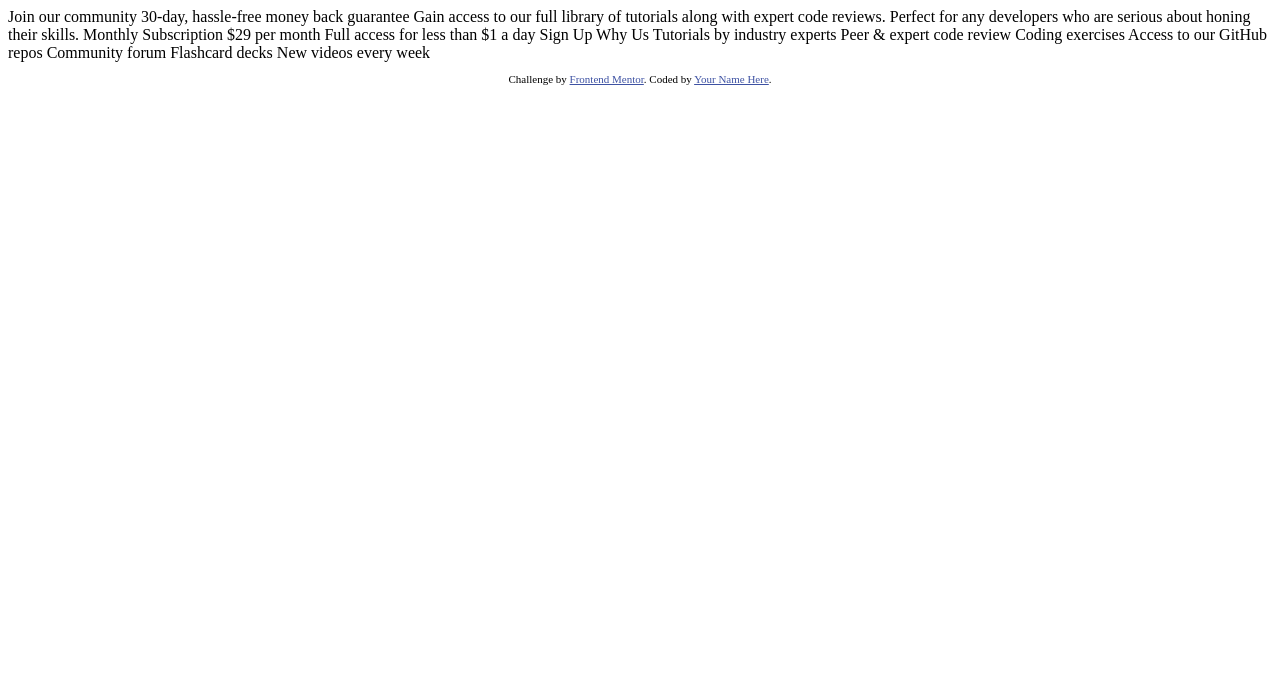
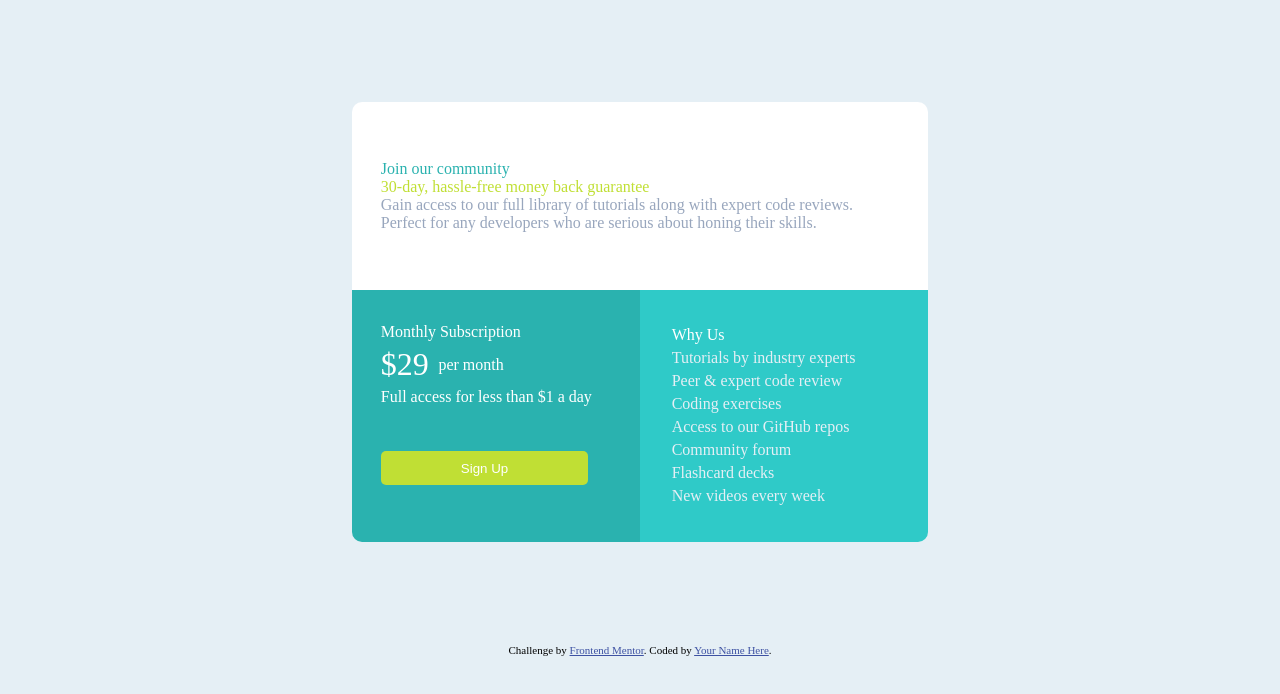
Before and after one commit to sugengpriyanto/single-price-grid, a plain HTML site: page index.html in a window 1280 px wide. Drawn offline with Linux system fonts and the light colour scheme.

Commit message:
layouting finish

```diff
--- a/index.html
+++ b/index.html
@@ -5,40 +5,46 @@
   <meta name="viewport" content="width=device-width, initial-scale=1.0"> <!-- displays site properly based on user's device -->
 
   <link rel="icon" type="image/png" sizes="32x32" href="./images/favicon-32x32.png">
+  <link rel="stylesheet" href="./style.css">
 
   <title>Frontend Mentor | Single Price Grid Component</title>
 
   <!-- Feel free to remove these styles or customise in your own stylesheet 👍 -->
-  <style>
-    .attribution { font-size: 11px; text-align: center; }
-    .attribution a { color: hsl(228, 45%, 44%); }
-  </style>
 </head>
 <body>
-  Join our community
+  <div class="container">
+    <div class="white-card">
+      <p style="color: hsl(179, 62%, 43%);">Join our community</p>
 
-  30-day, hassle-free money back guarantee
+      <p style="color: hsl(71, 73%, 54%);">30-day, hassle-free money back guarantee</p>
 
-  Gain access to our full library of tutorials along with expert code reviews.
-  Perfect for any developers who are serious about honing their skills.
+      <p style="color: hsl(218, 22%, 67%);">Gain access to our full library of tutorials along with expert code reviews.</p>
+      <p style="color: hsl(218, 22%, 67%);">Perfect for any developers who are serious about honing their skills.</p>
+    </div>
 
-  Monthly Subscription
+    <div class="darker-card">
+      <p>Monthly Subscription</p>
 
-  &dollar;29 per month
+      <p class="price"><span class="bigger">&dollar;29</span> per month</p>
 
-  Full access for less than &dollar;1 a day
+      <p>Full access for less than &dollar;1 a day</p>
 
-  Sign Up
+      <button>Sign Up</button>
 
-  Why Us
+    </div>
 
-  Tutorials by industry experts
-  Peer &amp; expert code review
-  Coding exercises
-  Access to our GitHub repos
-  Community forum
-  Flashcard decks
-  New videos every week
+    <div class="dark-card">
+      <p style="color: white;">Why Us</p>
+
+      <p>Tutorials by industry experts</p>
+      <p>Peer &amp; expert code review</p>
+      <p>Coding exercises</p>
+      <p>Access to our GitHub repos</p>
+      <p>Community forum</p>
+      <p>Flashcard decks</p>
+      <p>New videos every week</p>
+    </div>
+  </div>
 
   <footer>
     <p class="attribution">
--- /dev/null
+++ b/style.css
@@ -0,0 +1,108 @@
+/* default settings */
+.attribution { font-size: 11px; text-align: center; }
+.attribution a { color: hsl(228, 45%, 44%); }
+
+/* primary colors */
+:root {
+    --cyan: hsl(179, 62%, 43%);
+    --brightyellow: hsl(71, 73%, 54%);
+    --lightGray: hsl(204, 43%, 93%);
+    --grayishBlue: hsl(218, 22%, 67%);
+}
+
+/* rules start here */
+* {
+    margin: 0;
+    padding: 0;
+    box-sizing: border-box;
+}
+
+body {
+    background-color: var(--lightGray);
+    font-size: 16px;
+}
+
+.container {
+    margin: 8vw auto;
+    width: 45vw;
+    border-radius: 10px;
+    display: grid;
+    grid-template-rows: 0.75fr 1.25fr;
+    grid-template-columns: 1fr 1fr;
+    grid-template-areas:
+        "whiten whiten"
+        "darker dark";
+}
+
+.white-card {
+    background-color: white;
+    grid-area: whiten;
+    padding: 10% 5%;
+    border-top-left-radius: 10px;
+    border-top-right-radius: 10px;
+}
+
+.darker-card {
+    color: white;
+    background-color: var(--cyan);
+    border-bottom-left-radius: 10px;
+    grid-area: darker;
+    padding: 10% 10% 0 10%;
+}
+
+.darker-card p {
+    margin: 5px 0;
+}
+
+.price {
+    display: flex;
+    align-items: center;
+    justify-content: flex-start;
+}
+
+.bigger {
+    font-size: 2em;
+    margin-right: 0.3em;
+}
+
+button {
+    margin: 3em auto;
+    color: white;
+    padding: 0.7em 6em;
+    background-color: var(--brightyellow);
+    border: none;
+    border-radius: 5px;
+    box-shadow: 10 10 gray;
+}
+
+.dark-card {
+    color: var(--lightGray);
+    background-color: hsl(179, 62%, 49%);
+    border-bottom-right-radius: 10px;
+    grid-area: dark;
+    padding: 11%;
+}
+
+.dark-card p {
+    margin: 5px 0;
+}
+
+
+/* Responsive */
+@media screen and (max-width: 600px) {
+    .container {
+        width: 70vw;
+        grid-template-columns: 1fr;
+        grid-template-rows: 1fr 1fr 1fr;
+        grid-template-areas:
+            "whiten"
+            "darker"
+            "dark";
+    }
+    .darker-card {
+        border-radius: 0;
+    }
+    .dark-card {
+        border-bottom-left-radius: 10px;
+    }
+}
```
Also changed, not shown: 2 other files.
